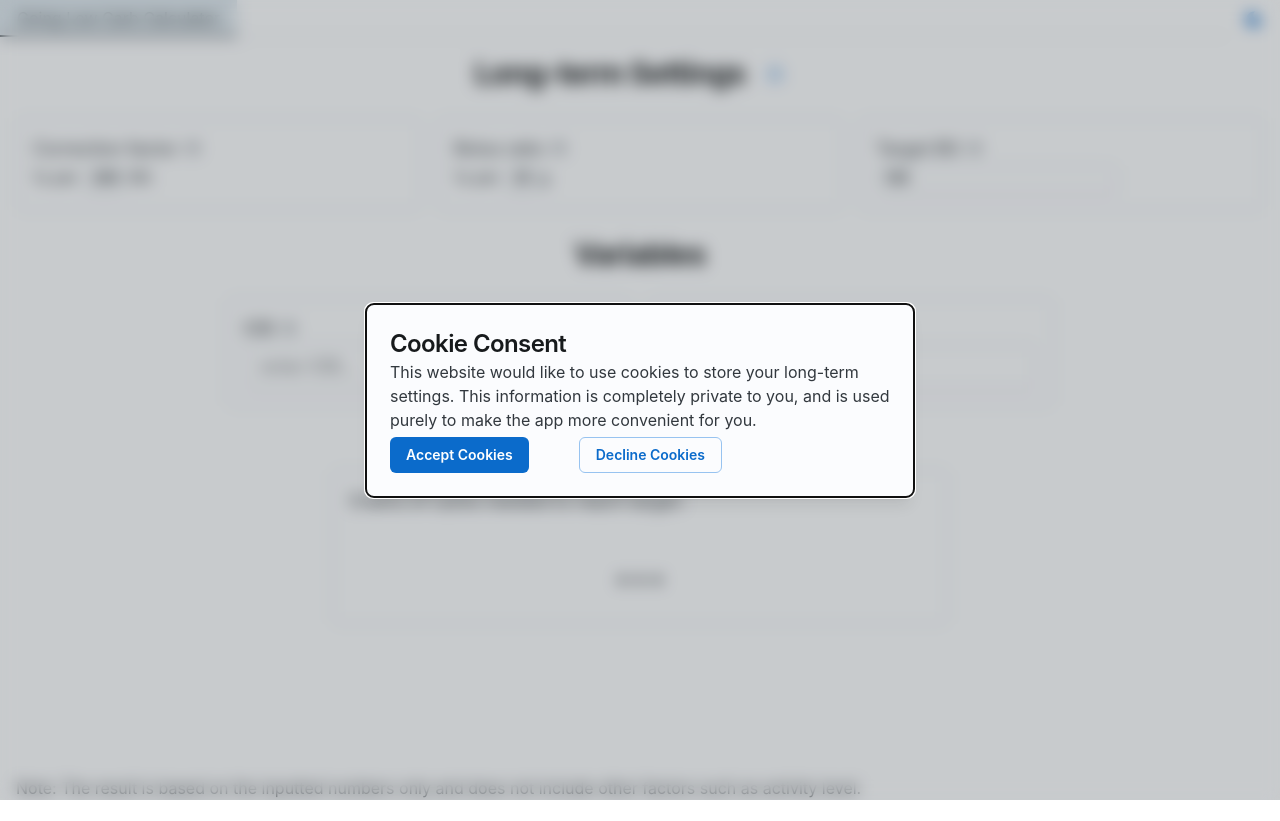
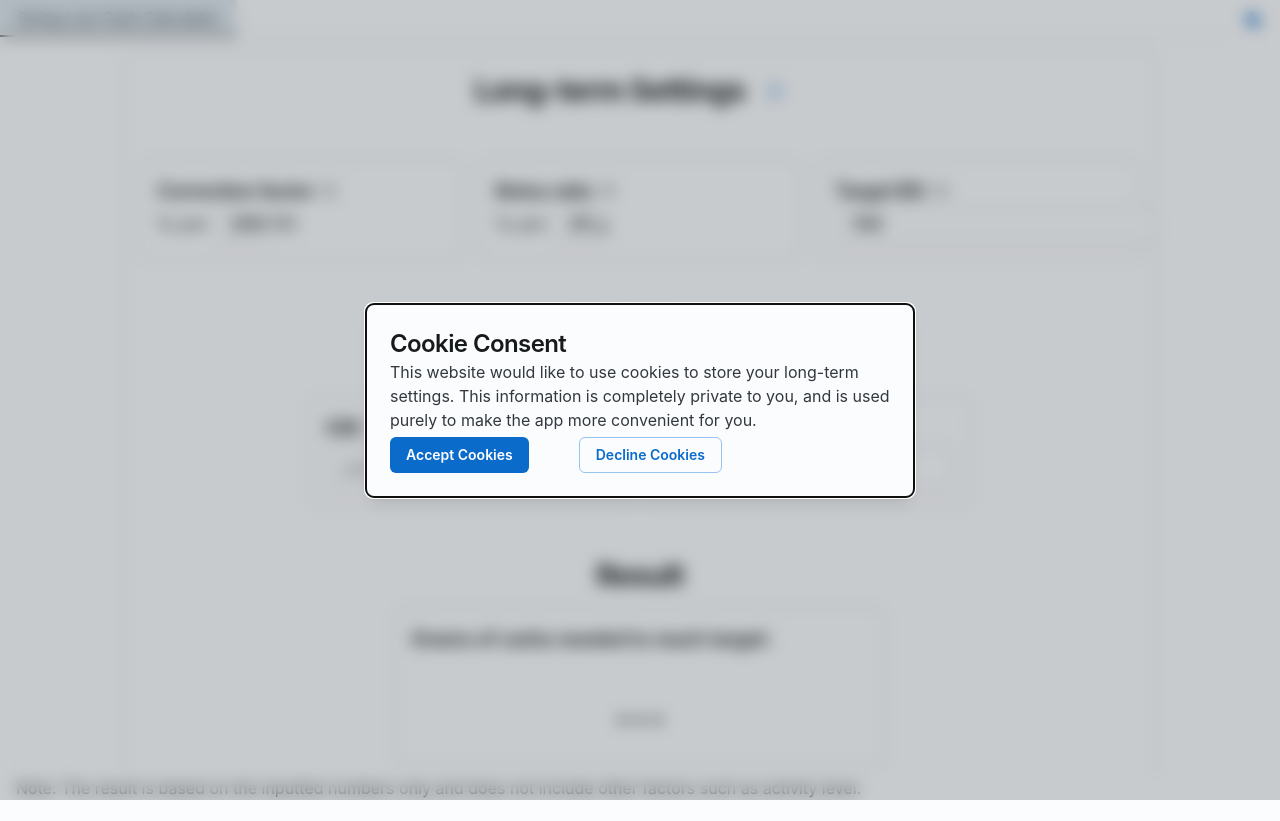
Before and after one commit to benjaminiserman/diabetes-tools, a React (Create React App) app: page / in a window 1280 px wide. Before the commit the page ends 800 px from the top, so only its background shows below. Built offline with nearby package versions, Linux system fonts and the light colour scheme.

Commit message:
make website prettier

```diff
--- a/src/GoingLowCarbCalculator.tsx
+++ b/src/GoingLowCarbCalculator.tsx
@@ -9,14 +9,17 @@ import {
 	Typography,
 } from "@mui/joy";
 import React from "react";
-import Cookies from 'universal-cookie';
+import Cookies from "universal-cookie";
 import RestartAltIcon from "@mui/icons-material/RestartAlt";
 import { HelpIconWithTooltip } from "./HelpIconWithTooltip";
 
 export const GoingLowCarbCalculator = () => {
 	const cookies = new Cookies();
-	const getCookieValueOrSetDefault = (cookieName: string, defaultValue: string) => {
-		if (cookies.get('cookieConsent') !== true) {
+	const getCookieValueOrSetDefault = (
+		cookieName: string,
+		defaultValue: string
+	) => {
+		if (cookies.get("cookieConsent") !== true) {
 			return defaultValue;
 		}
 
@@ -27,7 +30,7 @@ export const GoingLowCarbCalculator = () => {
 		}
 
 		return cookieValue;
-	}
+	};
 
 	const defaultCorrectionFactor = 200;
 	const defaultBolusRatio = 25;
@@ -46,9 +49,13 @@ export const GoingLowCarbCalculator = () => {
 		defaultTargetBloodGlucose.toString()
 	) as string;
 
-	const [correctionFactor, setCorrectionFactor] = React.useState(correctionFactorCookieValue);
+	const [correctionFactor, setCorrectionFactor] = React.useState(
+		correctionFactorCookieValue
+	);
 	const [bolusRatio, setBolusRatio] = React.useState(bolusRatioCookieValue);
-	const [targetBloodGlucose, setTargetBloodGlucose] = React.useState(targetBloodGlucoseCookieValue);
+	const [targetBloodGlucose, setTargetBloodGlucose] = React.useState(
+		targetBloodGlucoseCookieValue
+	);
 
 	const [insulinOnBoard, setInsulinOnBoard] = React.useState("");
 	const [bloodGlucose, setBloodGlucose] = React.useState("");
@@ -62,8 +69,8 @@ export const GoingLowCarbCalculator = () => {
 				return defaultValue.toString();
 			}
 
-			return getNumericValueFromInput(value).toString();;
-		}
+			return getNumericValueFromInput(value).toString();
+		};
 
 		if (cookies.get("cookieConsent") !== true) {
 			return;
@@ -116,7 +123,8 @@ export const GoingLowCarbCalculator = () => {
 			return "...";
 		}
 
-		const targetBloodGlucoseValue = getNumericValueFromInput(targetBloodGlucose);
+		const targetBloodGlucoseValue =
+			getNumericValueFromInput(targetBloodGlucose);
 		const bloodGlucoseValue = getNumericValueFromInput(bloodGlucose);
 		const correctionFactorValue = getNumericValueFromInput(correctionFactor);
 		const insulinOnBoardValue = getNumericValueFromInput(insulinOnBoard);
@@ -133,6 +141,7 @@ export const GoingLowCarbCalculator = () => {
 
 	return (
 		<Sheet>
+			<Card sx={{ maxWidth: '1000px', margin: 'auto' }}>
 				<Typography level="h2" textAlign="center">
 					Long-term Settings
 					<Tooltip title="Reset to Default Settings" variant="plain">
@@ -156,21 +165,21 @@ export const GoingLowCarbCalculator = () => {
 						<Card>
 							<CardContent>
 								<Typography
-								level="body-lg"
+									level="h4"
 									endDecorator={
 										<HelpIconWithTooltip helpText="Correction Factor: The amount your blood glucose level would decrease from one unit of insulin under normal circumstances." />
 									}
 								>
 									Correction factor
 								</Typography>
-							<Typography>
+								<Typography level="body-lg">
 									1u per{" "}
 									<b>
 										<Input
 											placeholder="..."
 											value={correctionFactor}
 											type="text"
-										size="sm"
+											size="lg"
 											onChange={(event: React.ChangeEvent<HTMLInputElement>) =>
 												handleNumericInput(
 													event.target.value,
@@ -194,21 +203,21 @@ export const GoingLowCarbCalculator = () => {
 						<Card>
 							<CardContent>
 								<Typography
-								level="body-lg"
+									level="h4"
 									endDecorator={
 										<HelpIconWithTooltip helpText="Bolus Ratio: The number of grams of carbs that are metabolized by one unit of insulin under normal circumstances." />
 									}
 								>
 									Bolus ratio
 								</Typography>
-							<Typography>
+								<Typography level="body-lg">
 									1u per{" "}
 									<b>
 										<Input
 											placeholder="..."
 											value={bolusRatio}
 											type="text"
-										size="sm"
+											size="lg"
 											onChange={(event: React.ChangeEvent<HTMLInputElement>) =>
 												handleNumericInput(event.target.value, setBolusRatio)
 											}
@@ -229,20 +238,20 @@ export const GoingLowCarbCalculator = () => {
 						<Card>
 							<CardContent>
 								<Typography
-								level="body-lg"
+									level="h4"
 									endDecorator={
 										<HelpIconWithTooltip helpText="Target Blood Glucose: The desired level of blood glucose to maintain good health while reducing the likelihood of a swing to a dangerously low level." />
 									}
 								>
 									Target BG
 								</Typography>
-							<Typography>
+								<Typography level="body-lg">
 									<b>
 										<Input
 											placeholder="enter target BG..."
 											value={targetBloodGlucose}
 											type="text"
-										size="sm"
+											size="lg"
 											onChange={(event: React.ChangeEvent<HTMLInputElement>) =>
 												handleNumericInput(
 													event.target.value,
@@ -270,7 +279,7 @@ export const GoingLowCarbCalculator = () => {
 						<Card>
 							<CardContent>
 								<Typography
-								level="body-lg"
+									level="h4"
 									endDecorator={
 										<HelpIconWithTooltip helpText="Insulin On Board (IOB): The amount of insulin currently in your blood stream as reported by your connected device." />
 									}
@@ -293,7 +302,7 @@ export const GoingLowCarbCalculator = () => {
 						<Card>
 							<CardContent>
 								<Typography
-								level="body-lg"
+									level="h4"
 									endDecorator={
 										<HelpIconWithTooltip helpText="Blood Glucose Level (BG): The amount of glucose in your blood stream measured in mg/dl." />
 									}
@@ -321,7 +330,7 @@ export const GoingLowCarbCalculator = () => {
 					<Grid xs={6}>
 						<Card sx={{ margin: "auto" }}>
 							<CardContent>
-							<Typography level="body-lg">
+								<Typography level="h4">
 									Grams of carbs needed to reach target:
 								</Typography>
 								<Typography sx={{ margin: "auto" }} fontSize={60}>
@@ -331,6 +340,7 @@ export const GoingLowCarbCalculator = () => {
 						</Card>
 					</Grid>
 				</Grid>
+			</Card>
 			<br />
 			<Sheet
 				sx={{
@@ -346,6 +356,6 @@ export const GoingLowCarbCalculator = () => {
 			</Sheet>
 		</Sheet>
 	);
-}
+};
 
 export default GoingLowCarbCalculator;
```
Lines whose indentation alone changed are shown as unchanged.
